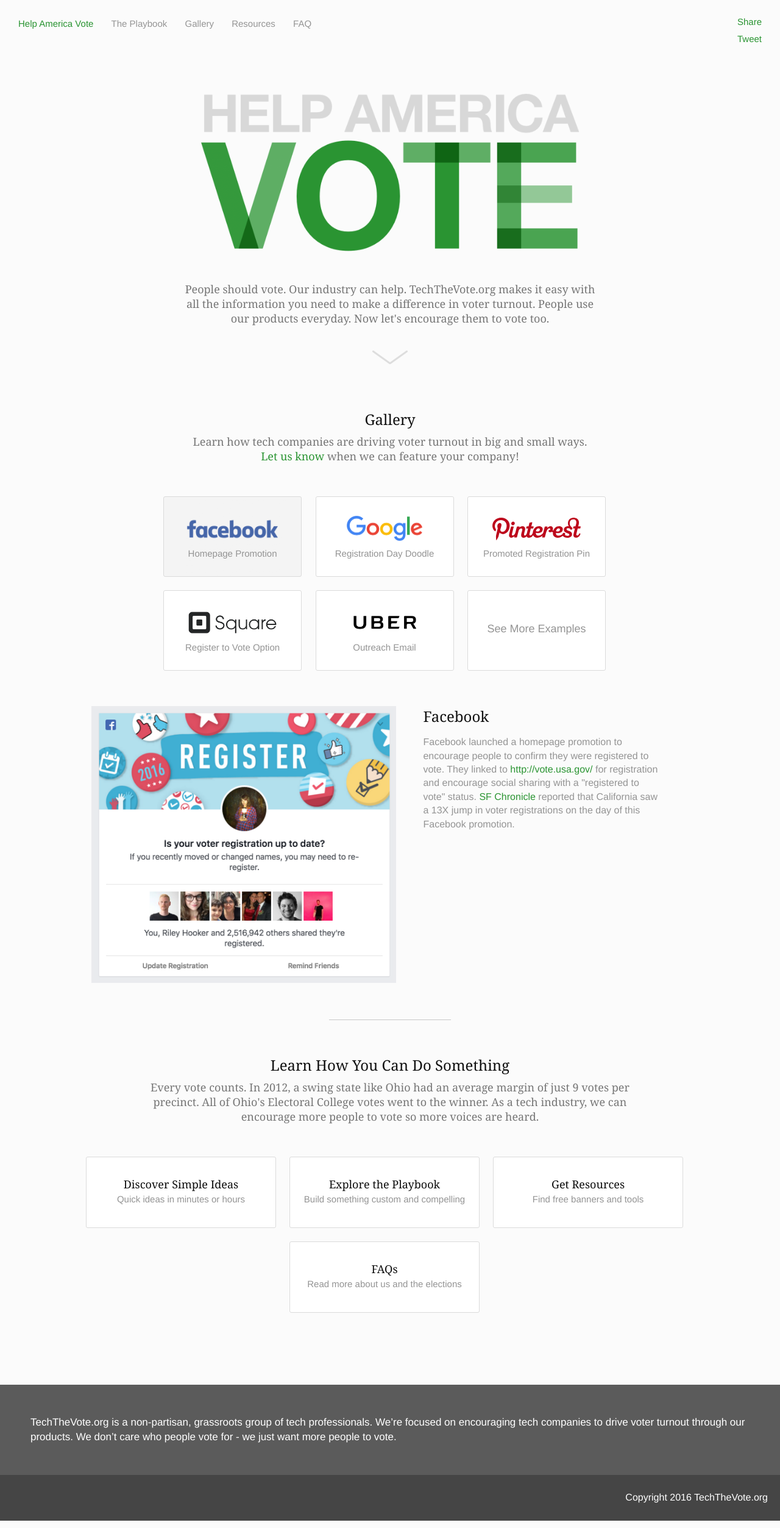
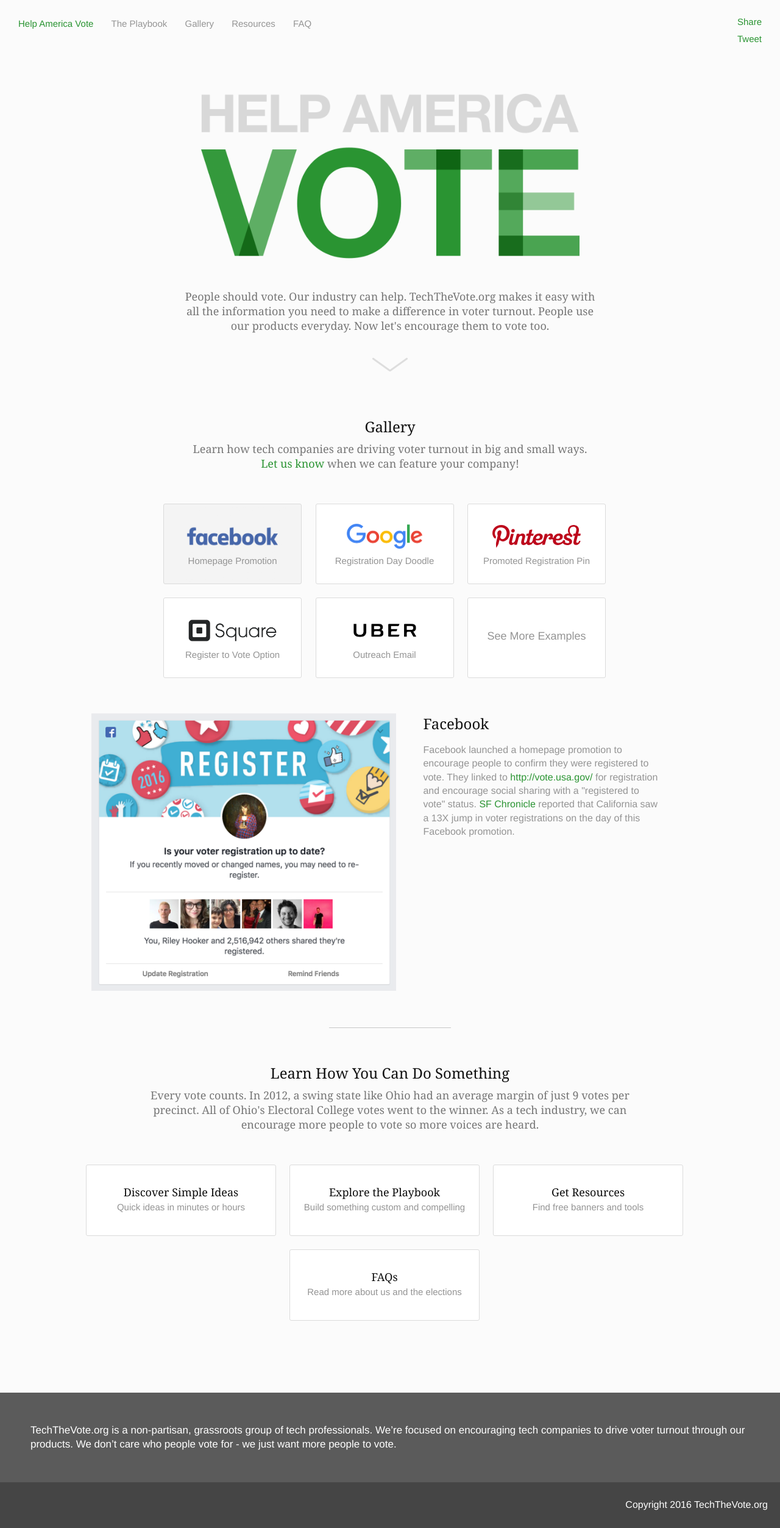
Before and after one commit to techthevote/techthevote.github.io, a Jekyll site: the page built from index.md, in a window 1280 px wide. Shown: the whole page at 61% size. Built offline with Jekyll 4.4.1, drawn with Linux system fonts in a browser that asks for light colours; nearby versions of some CDN libraries; comment, search, counter and statistics services are not loaded.

Commit message:
Update image for main-cta.png to use retina version

```diff
--- a/index.md
+++ b/index.md
@@ -7,7 +7,7 @@
     <div class="page-content">
       <div class="wrapper">
         <div class="home">
-          <img src="{{site.baseurl}}/assets/images/main-cta.png" class="main-cta">
+          <img src="{{site.baseurl}}/assets/images/main-cta@2x.png" class="main-cta">
           <div class="above-fold-text">
             People should vote. Our industry can help. TechTheVote.org makes it easy with all the information you need to make a difference in voter turnout. People use our products everyday. Now let's encourage them to vote too.
           </div>
```
Also changed, not shown: assets/images/main-cta@2x.png (added).
